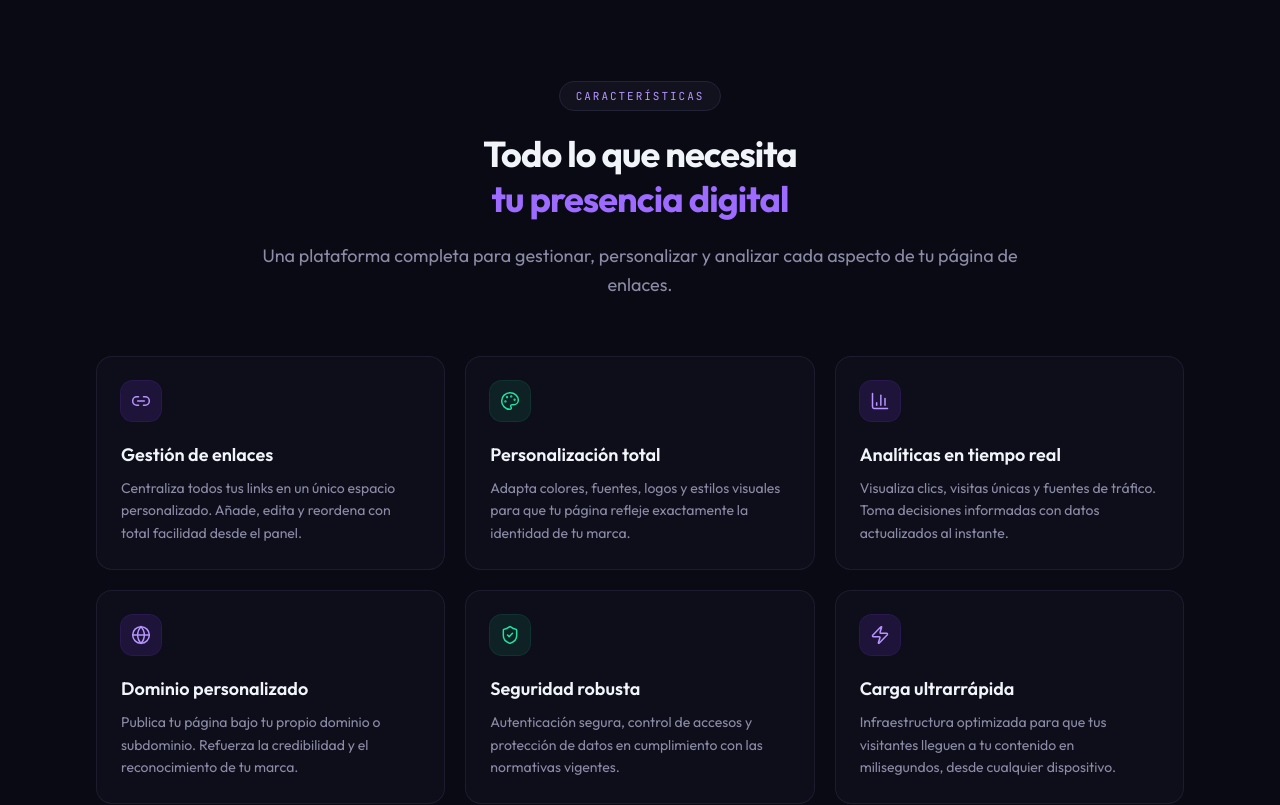
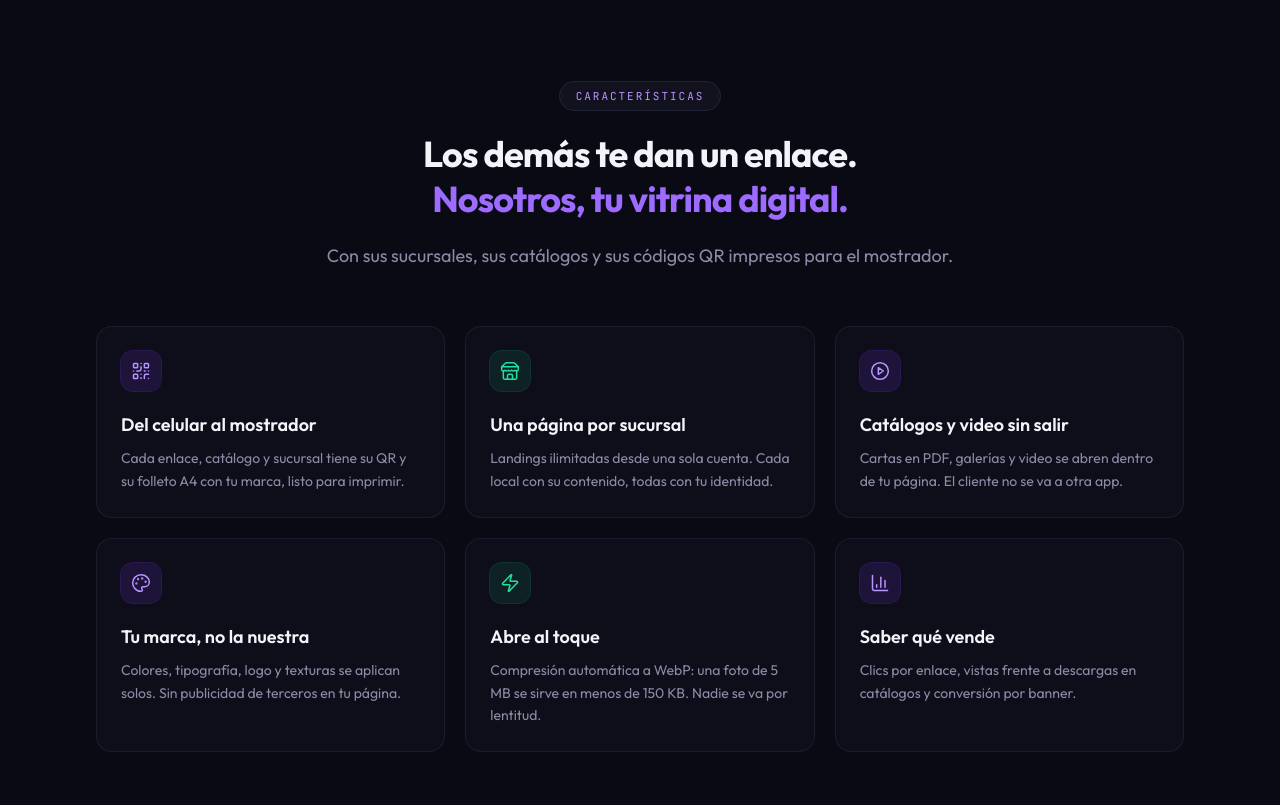
Before and after one commit to jesusdavidsalazarflores936-byte/web-linktree, a Next.js app: page / in a window 1280 px wide. Shown: the part 1020-1825 px from the top of the page. Built offline with nearby package versions, Linux system fonts and the light colour scheme; no server answers.

Commit message:
content(capabilities): reescribir con los diferenciadores reales
QR y folletos imprimibles, vitrinas por sucursal, multimedia inline, marca propia, compresión WebP y métricas de conversión.

```diff
--- a/src/features/capabilities/capabilities.content.ts
+++ b/src/features/capabilities/capabilities.content.ts
@@ -1,49 +1,48 @@
-import { Link2, Palette, BarChart3, Globe, ShieldCheck, Zap } from 'lucide-react'
+import { QrCode, Store, PlayCircle, Palette, Zap, BarChart3 } from 'lucide-react'
 import type { FeatureItem } from '@/types'
 
 export const capabilitiesHeading = {
   eyebrow: 'Características',
-  title: 'Todo lo que necesita',
-  accent: 'tu presencia digital',
-  description:
-    'Una plataforma completa para gestionar, personalizar y analizar cada aspecto de tu página de enlaces.',
+  title: 'Los demás te dan un enlace.',
+  accent: 'Nosotros, tu vitrina digital.',
+  description: 'Con sus sucursales, sus catálogos y sus códigos QR impresos para el mostrador.',
 } as const
 
 export const capabilitiesContent: readonly FeatureItem[] = [
   {
-    icon: Link2,
-    title: 'Gestión de enlaces',
+    icon: QrCode,
+    title: 'Del celular al mostrador',
     description:
-      'Centraliza todos tus links en un único espacio personalizado. Añade, edita y reordena con total facilidad desde el panel.',
+      'Cada enlace, catálogo y sucursal tiene su QR y su folleto A4 con tu marca, listo para imprimir.',
+  },
+  {
+    icon: Store,
+    title: 'Una página por sucursal',
+    description:
+      'Landings ilimitadas desde una sola cuenta. Cada local con su contenido, todas con tu identidad.',
+  },
+  {
+    icon: PlayCircle,
+    title: 'Catálogos y video sin salir',
+    description:
+      'Cartas en PDF, galerías y video se abren dentro de tu página. El cliente no se va a otra app.',
   },
   {
     icon: Palette,
-    title: 'Personalización total',
+    title: 'Tu marca, no la nuestra',
     description:
-      'Adapta colores, fuentes, logos y estilos visuales para que tu página refleje exactamente la identidad de tu marca.',
+      'Colores, tipografía, logo y texturas se aplican solos. Sin publicidad de terceros en tu página.',
+  },
+  {
+    icon: Zap,
+    title: 'Abre al toque',
+    description:
+      'Compresión automática a WebP: una foto de 5 MB se sirve en menos de 150 KB. Nadie se va por lentitud.',
   },
   {
     icon: BarChart3,
-    title: 'Analíticas en tiempo real',
+    title: 'Saber qué vende',
     description:
-      'Visualiza clics, visitas únicas y fuentes de tráfico. Toma decisiones informadas con datos actualizados al instante.',
-  },
-  {
-    icon: Globe,
-    title: 'Dominio personalizado',
-    description:
-      'Publica tu página bajo tu propio dominio o subdominio. Refuerza la credibilidad y el reconocimiento de tu marca.',
-  },
-  {
-    icon: ShieldCheck,
-    title: 'Seguridad robusta',
-    description:
-      'Autenticación segura, control de accesos y protección de datos en cumplimiento con las normativas vigentes.',
-  },
-  {
-    icon: Zap,
-    title: 'Carga ultrarrápida',
-    description:
-      'Infraestructura optimizada para que tus visitantes lleguen a tu contenido en milisegundos, desde cualquier dispositivo.',
+      'Clics por enlace, vistas frente a descargas en catálogos y conversión por banner.',
   },
 ]
```
